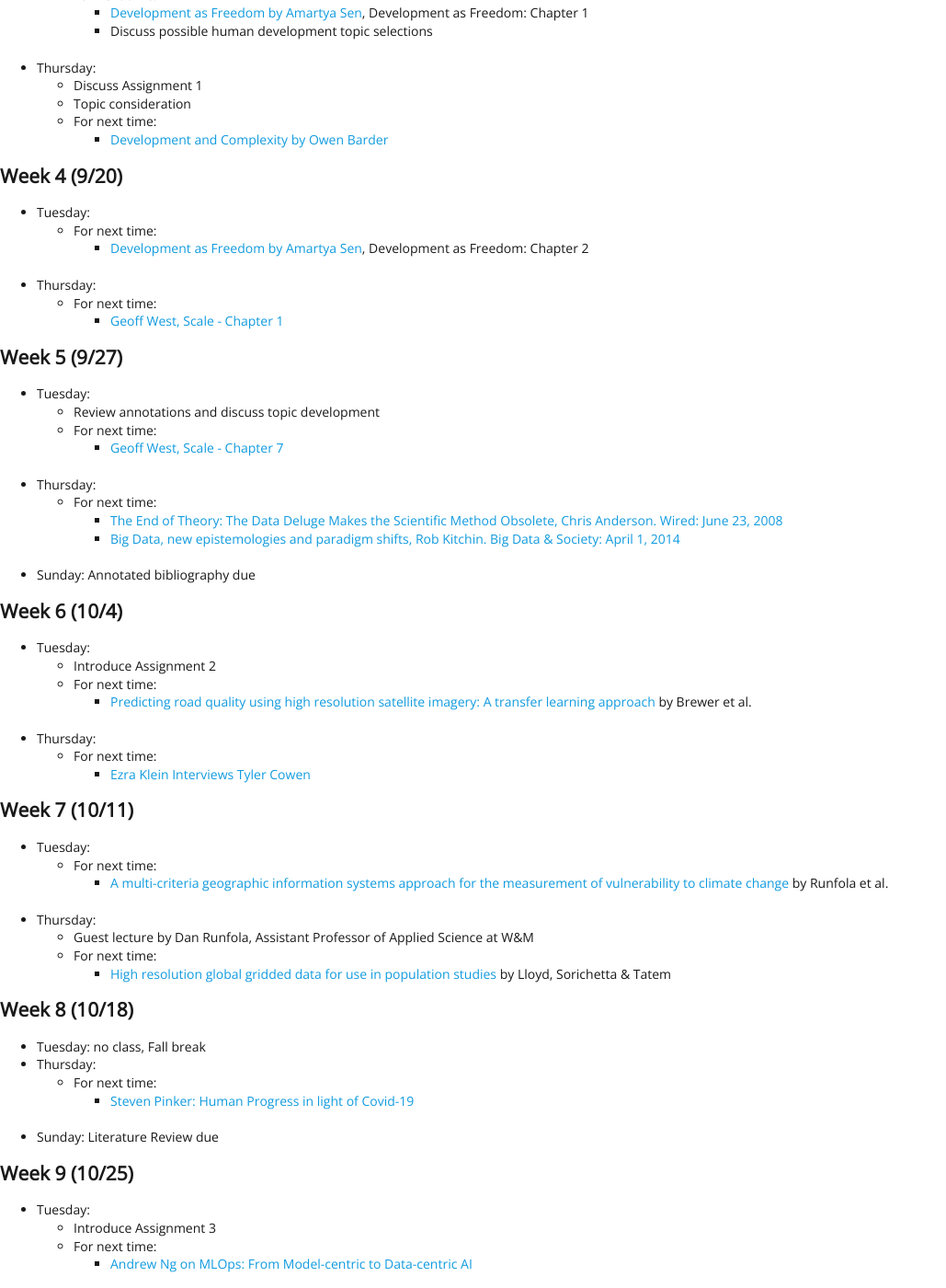
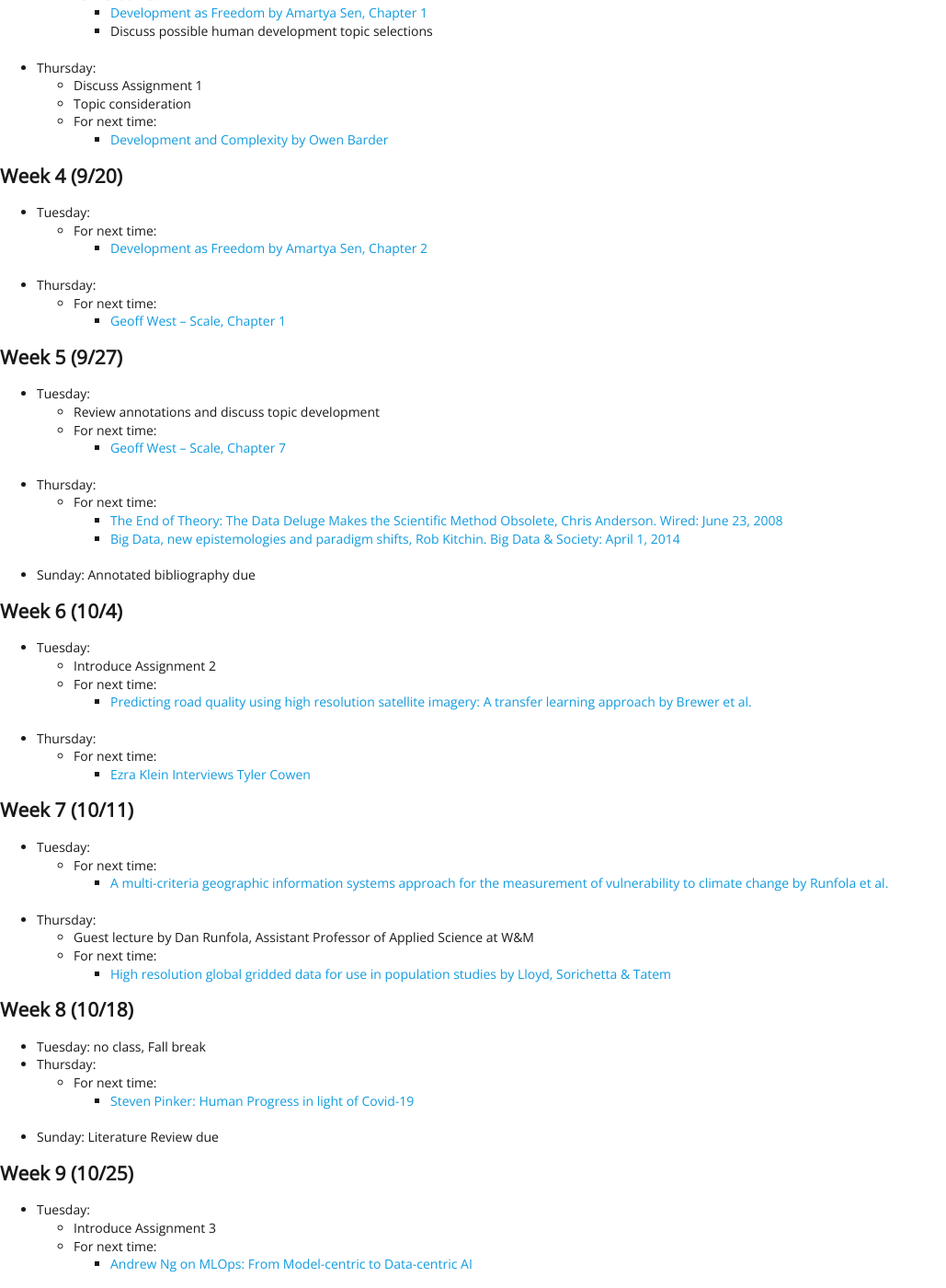
Before and after one commit to EMBrewer/dat150, a Jekyll site: the page built from _posts/2021-09-27-Schedule.md, in a window 1280 px wide and 1400 px high, scrolled down 567 px. Shown: the whole window at 92% size, without its empty margins (0-1029 px from the left). Built offline with Jekyll 4.4.1, drawn with Linux system fonts in a browser that asks for light colours; our own code applies the rules of GitHub Pages for plain Markdown files; some of the changed text lies outside the part shown.

Commit message:
Update 2021-09-27-Schedule.md

```diff
--- a/_posts/2021-09-27-Schedule.md
+++ b/_posts/2021-09-27-Schedule.md
@@ -15,14 +15,14 @@
 - Thursday:
 	- [The Best Stats You've Ever Seen, Hans Rosling.  TEDx: February, 2006](https://www.ted.com/talks/hans_rosling_the_best_stats_you_ve_ever_seen?language=en)
 	- For next time:
-		- [Development as Freedom by Amartya Sen](https://dsfall21.slack.com/files/U02DA5H2NGJ/F02E98U4ERX/sen_devfree_intro_2.pdf), Development as Freedom: Introduction
+		- [Development as Freedom by Amartya Sen, Introduction](https://dsfall21.slack.com/files/U02DA5H2NGJ/F02E98U4ERX/sen_devfree_intro_2.pdf)
 - Friday: add/drop period ends
 
 ## Week 3 (9/13)
 - Tuesday:
 	- Introduce Assignment 1
 	- For next time:
-		- [Development as Freedom by Amartya Sen](https://dsfall21.slack.com/files/U02DA5H2NGJ/F02E98U4ERX/sen_devfree_intro_2.pdf), Development as Freedom: Chapter 1
+		- [Development as Freedom by Amartya Sen, Chapter 1](https://dsfall21.slack.com/files/U02DA5H2NGJ/F02E98U4ERX/sen_devfree_intro_2.pdf)
 		- Discuss possible human development topic selections
 - Thursday:
 	- Discuss Assignment 1
@@ -33,16 +33,16 @@
 ## Week 4 (9/20)
 - Tuesday:
 	- For next time:
-		- [Development as Freedom by Amartya Sen](https://dsfall21.slack.com/files/U02DA5H2NGJ/F02E98U4ERX/sen_devfree_intro_2.pdf), Development as Freedom: Chapter 2
+		- [Development as Freedom by Amartya Sen, Chapter 2](https://dsfall21.slack.com/files/U02DA5H2NGJ/F02E98U4ERX/sen_devfree_intro_2.pdf)
 - Thursday:
 	- For next time:
-		- [Geoff West, Scale - Chapter 1](https://dsfall21.slack.com/files/U02DA5H2NGJ/F02EVA0KH8V/west_scale.pdf)
+		- [Geoff West – Scale, Chapter 1](https://dsfall21.slack.com/files/U02DA5H2NGJ/F02EVA0KH8V/west_scale.pdf)
 
 ## Week 5 (9/27)
 - Tuesday:
 	- Review annotations and discuss topic development
 	- For next time:
-		- [Geoff West, Scale - Chapter 7](https://dsfall21.slack.com/files/U02DA5H2NGJ/F02EVA0KH8V/west_scale.pdf)
+		- [Geoff West – Scale, Chapter 7](https://dsfall21.slack.com/files/U02DA5H2NGJ/F02EVA0KH8V/west_scale.pdf)
 - Thursday:
 	- For next time:
 		- [The End of Theory: The Data Deluge Makes the Scientific Method Obsolete, Chris Anderson.  Wired: June 23, 2008](https://www.wired.com/2008/06/pb-theory/)
@@ -53,7 +53,7 @@
 - Tuesday:
 	- Introduce Assignment 2
 	- For next time:
-		- [Predicting road quality using high resolution satellite imagery: A transfer learning approach](https://journals.plos.org/plosone/article?id=10.1371/journal.pone.0253370) by Brewer et al.
+		- [Predicting road quality using high resolution satellite imagery: A transfer learning approach by Brewer et al.](https://journals.plos.org/plosone/article?id=10.1371/journal.pone.0253370)
 - Thursday:
 	- For next time:
 		- [Ezra Klein Interviews Tyler Cowen](https://www.nytimes.com/2021/09/10/podcasts/transcript-ezra-klein-interviews-tyler-cowen.html)
@@ -61,11 +61,11 @@
 ## Week 7 (10/11)
 - Tuesday:
 	- For next time:
-		- [A multi-criteria geographic information systems approach for the measurement of vulnerability to climate change](https://link.springer.com/content/pdf/10.1007/s11027-015-9674-8.pdf) by Runfola et al.
+		- [A multi-criteria geographic information systems approach for the measurement of vulnerability to climate change by Runfola et al.](https://link.springer.com/content/pdf/10.1007/s11027-015-9674-8.pdf)
 - Thursday:
 	- Guest lecture by Dan Runfola, Assistant Professor of Applied Science at W&M
 	- For next time:
-		- [High resolution global gridded data for use in population studies](https://www.ncbi.nlm.nih.gov/pmc/articles/PMC5283062/) by Lloyd, Sorichetta & Tatem
+		- [High resolution global gridded data for use in population studies by Lloyd, Sorichetta & Tatem](https://www.ncbi.nlm.nih.gov/pmc/articles/PMC5283062/)
 
 ## Week 8 (10/18)
 - Tuesday: no class, Fall break
@@ -86,7 +86,7 @@
 ## Week 10 (11/1)
 - Tuesday:
 	- For next time:
-		- [Combining satellite imagery and machine learning to predict poverty](https://www.science.org/doi/10.1126/science.aaf7894) by Jean et al.
+		- [Combining satellite imagery and machine learning to predict poverty by Jean et al.](https://www.science.org/doi/10.1126/science.aaf7894)
 - Thursday:
 	- For next time:
 		- [Jaron Lanier – Who is Civilization for?](https://www.youtube.com/watch?v=rGqiswuJuQI)
@@ -94,10 +94,10 @@
 ## Week 11 (11/8)
 - Tuesday:
 	- For next time:
-		- [Geoff West – Scale](https://dsfall21.slack.com/files/U02DA5H2NGJ/F02EVA0KH8V/west_scale.pdf), pages 431-448
+		- [Geoff West – Scale, pages 431-448](https://dsfall21.slack.com/files/U02DA5H2NGJ/F02EVA0KH8V/west_scale.pdf)
 - Thursday:
 	- For next time:
-		- [Max Tegmark: AI and Physics, Lex Fridman Podcast](https://www.youtube.com/watch?v=RL4j4KPwNGM), relevant portions to 2:35:42
+		- [Max Tegmark: AI and Physics, Lex Fridman Podcast, relevant portions to 2:35:42](https://www.youtube.com/watch?v=RL4j4KPwNGM)
 
 ## Week 12 (11/15)
 - Tuesday:
```
